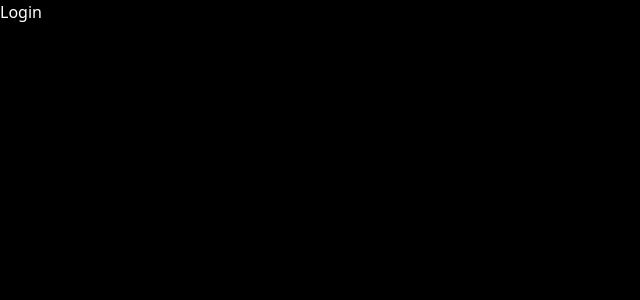
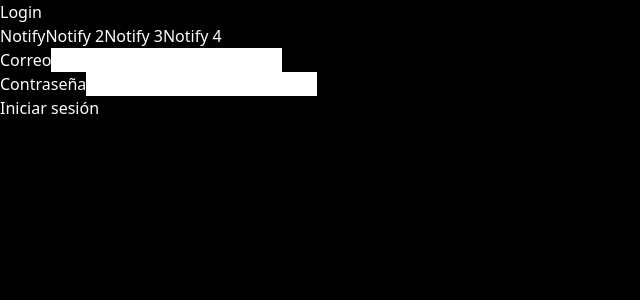
Before and after one commit to carlos-duran/burgerking, a React (Vite) app: page /login in a window 1280 px wide. Shown: the top 300 px of the page, without its empty margins (0-640 px from the left). Built offline with nearby package versions, Linux system fonts and the light colour scheme.

Commit message:
add login form (wip)

```diff
--- a/src/components/pages/login/Login.tsx
+++ b/src/components/pages/login/Login.tsx
@@ -1,3 +1,56 @@
+import { useNotify } from "../../../context/Notify";
+
 export const Login = () => {
-  return <div>Login</div>;
+  const notify = useNotify();
+
+  const onSubmit: React.FormEventHandler<HTMLFormElement> = async (event) => {
+    event.preventDefault();
+
+    const formData = new FormData(event.target as HTMLFormElement);
+
+    const payload = {
+      email: formData.get("email"),
+      password: formData.get("password"),
+    };
+
+    try {
+      const response = await fetch("/login", {
+        headers: {
+          "Content-Type": "application/json",
+        },
+        body: JSON.stringify(payload),
+      });
+      if (response.ok) {
+        notify("Bienvenido!");
+      } else {
+        // correo o contraseña inválidos
+      }
+    } catch (error) {
+      // no se pudo establecer conexión con el servidor
+    }
+  };
+
+  return (
+    <div>
+      <h1>Login</h1>
+      <button onClick={() => notify("Hola mundo cruel!")}>Notify</button>
+      <button onClick={() => notify("Hola mundo sad!")}>Notify 2</button>
+      <button onClick={() => notify("Hola mundo mal!")}>Notify 3</button>
+      <button onClick={() => notify("Hola mundito!")}>Notify 4</button>
+
+      <form onSubmit={onSubmit}>
+        <label className="block">
+          <span>Correo</span>
+          <input type="email" name="email" />
+        </label>
+
+        <label className="block">
+          <span>Contraseña</span>
+          <input type="password" name="password" />
+        </label>
+
+        <button>Iniciar sesión</button>
+      </form>
+    </div>
+  );
 };
```
